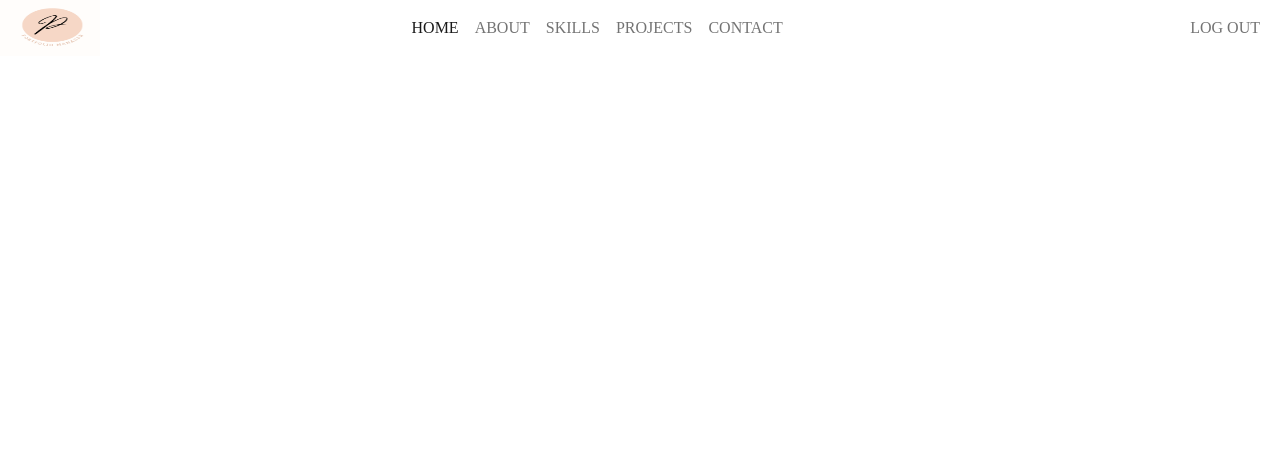
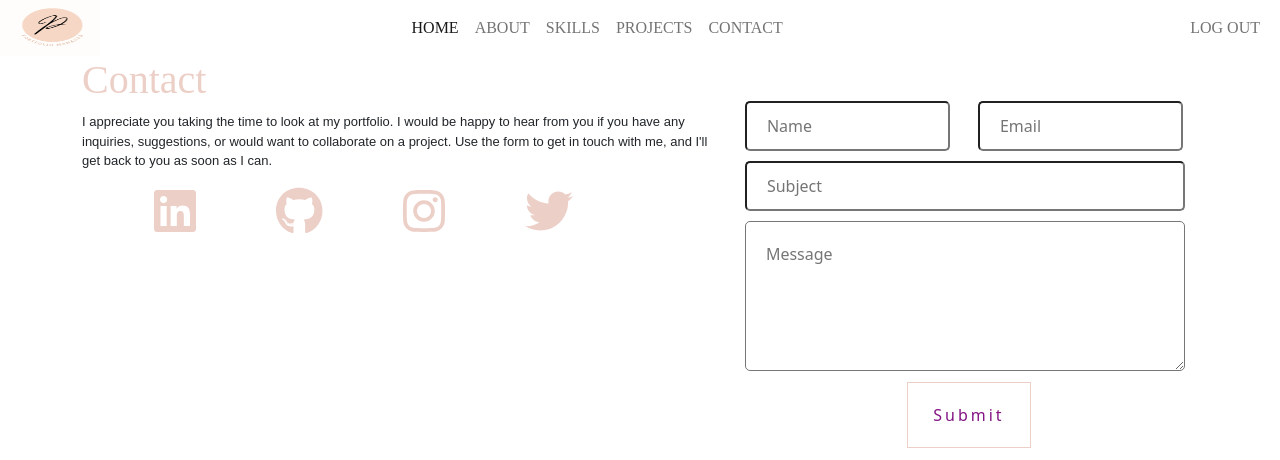
Before and after one commit to Grace-aloo/Portforlio, a React (Create React App) app: page /contact in a window 1280 px wide. Shown: the top 460 px of the page. Built offline with nearby package versions, Linux system fonts and the light colour scheme.

Commit message:
almost done with contact, more styling to be done

```diff
--- a/src/App.js
+++ b/src/App.js
@@ -4,7 +4,7 @@ import React, { useState,useEffect } from "react";
 import Signup from './components/Signup';
 import Login from './components/Login';
 import NavBar from './components/NavBar';
-// import Contact from './components/Contact';
+import Contact from './components/Contact';
 import About from './components/About';
  import Home from './components/Home'
 import 'bootstrap/dist/css/bootstrap.min.css';
@@ -20,7 +20,7 @@ function App() {
         <Routes>
            <Route path='/home' element={<Home/>}></Route>
            <Route path='/about' element={<About/>}></Route>
-           {/* <Route path='/contact' element={<Contact/>}></Route> */}
+           <Route path='/contact' element={<Contact/>}></Route>
            <Route path='/' element={<Login/>}></Route>
            <Route path='/signup' element={<Signup/>}></Route>
         </Routes>
--- a/src/components/About.js
+++ b/src/components/About.js
@@ -5,12 +5,6 @@ import './about.css'
 
 function About(){
     const [letterClass, setLetterClass] = useState('text-animate')
-
-    // useEffect(() => {
-    //   return setTimeout(() => {
-    //     setLetterClass('text-animate-hover')
-    //   }, 3000)
-    // }, [])
     useEffect(() => {
         const timeout = setTimeout(() => {
           setLetterClass('text-animate-hover')
--- a/src/components/Contact.js
+++ b/src/components/Contact.js
@@ -1,8 +1,165 @@
-import React from "react";
+import React, {useEffect,useState} from "react";
+import Animated from "./Animated";
+import './contact.css'
+import { FontAwesomeIcon } from '@fortawesome/react-fontawesome'
+import {faLinkedin,faGithub,faTwitter,faInstagram} from '@fortawesome/free-brands-svg-icons'
+
 
 function Contact(){
+    const [letterClass, setLetterClass] = useState('text-animate')
+    const [formData, setFormData] = useState({
+        name: "",
+        email: "",
+        subject: "",
+        message:''
+    });
+
+
+    useEffect(() => {
+        const timeout = setTimeout(() => {
+          setLetterClass('text-animate-hover')
+        }, 4000)
+
+        return () => {
+          clearTimeout(timeout)
+        }
+    }, [])
+    function handleChange(e) {
+        setFormData({
+          ...formData,
+          [e.target.name]: e.target.value
+        });
+      }
+      function handleSubmit(e) {
+        e.preventDefault();
+           setFormData({
+            name:'',
+            message:'',
+            email:'',
+            subject:''
+        })
+
+        }
     return(
-        <div></div>
+        <div className="contact">
+            <div className="container contact-page">
+             <div className="zone">
+                <h1>
+                <Animated
+                    letterClass={letterClass}
+                    strArray={['C', 'o', 'n', 't', 'a', 'c', 't']}
+                    idx={15}
+                 />
+                </h1>
+                <div className="zone2">
+
+                <p>I appreciate you taking the time to look at my portfolio.
+                   I would be happy to hear from you if you have any inquiries, suggestions, or would want to collaborate on a project.
+                   Use the form to get in touch with me, and I'll get back to you as soon as I can.
+                </p>
+                </div>
+                <ul>
+        <li className="list">
+          <a
+            href="https://www.linkedin.com/"
+            target="_blank"
+            rel="noreferrer"
+          >
+            <FontAwesomeIcon
+              icon={faLinkedin}
+              color=" #eccfc7"
+              size="3x"
+              className="anchor-icon"
+            />
+          </a>
+        </li>
+        <li className="list">
+          <a
+            href="https://github.com/"
+            target="_blank"
+            rel="noreferrer"
+          >
+            <FontAwesomeIcon
+              icon={faGithub}
+              color=" #eccfc7"
+              size="3x"
+              className="anchor-icon"
+            />
+          </a>
+        </li>
+        <li className="list">
+          <a
+            href="https://www.instagram.com/"
+            rel="noreferrer"
+            target="_blank"
+          >
+            <FontAwesomeIcon
+              icon={faInstagram}
+              size="3x"
+              color="#eccfc7"
+              className="anchor-icon"
+            />
+          </a>
+        </li>
+        <li className="list">
+          <a href="https://twitter.com/" rel="noreferrer" target="_blank">
+            <FontAwesomeIcon
+              icon={faTwitter}
+              size="3x"
+              color=" #eccfc7"
+              className="anchor-icon"
+            />
+          </a>
+        </li>
+      </ul>
+            </div>
+
+            <div className="contact-form">
+                <form onSubmit={handleSubmit}>
+                    <ul>
+                    <div className="user-input">
+                    <input
+                    type="text"
+                    placeholder="Name"
+                    name="name"
+                    id="name"
+                    onChange={handleChange}
+                    value={formData.name}
+                    required
+                    />
+                    <input
+                    type="email"
+                    placeholder="Email"
+                    name="email"
+                    id="mail"
+                    onChange={handleChange}
+                    value={formData.email}
+                    required
+                    />
+                    </div>
+                    <input
+                    type="text"
+                    placeholder="Subject"
+                    name="subject"
+                    id="subject"
+                    onChange={handleChange}
+                    value={formData.subject}
+                    required
+                    />
+                    <textarea
+                    placeholder="Message"
+                    name="message"
+                    id="message"
+                    onChange={handleChange}
+                    value={formData.message}
+                    required>
+                    </textarea>
+                    <center><button type="submit">Submit</button></center>
+                    </ul>
+                </form>
+            </div>
+        </div>
+        </div>
     )
 }
 export default Contact
--- /dev/null
+++ b/src/components/contact.css
@@ -0,0 +1,73 @@
+.contact-page{
+   display:flex;
+}
+
+.contact-form{
+    /* position:fixed; */
+    width:100%;
+    margin-top: 40px;
+    animation: fadeInUp 2s 2s;
+    animation-fill-mode: forwards;
+}
+.list{
+    margin-top: 50px;
+    display: inline;
+    padding: 40px;
+    color:  #eccfc7;
+}
+#name,#mail,#subject {
+  border: 0 solid 1px;
+  margin: 5px;
+  /* background: #115173; */
+  height: 50px;
+  font-size: 16px;
+  /* color: #fff; */
+  padding: 20px;
+  box-sizing: border-box;
+  border-radius: 5px;
+}
+#name,#mail{
+    width: 91%;
+}
+#subject{
+    width:96%
+}
+
+#message {
+  width: 96%;
+  border: 0 solid 1px;
+  /* background: #115173; */
+  height: 50px;
+  font-size: 16px;
+  /* color: #fff; */
+  padding: 20px;
+  box-sizing: border-box;
+  min-height: 150px;
+  border-radius: 5px;
+  margin: 5px;
+
+}
+.user-input{
+    display: grid;
+    grid-template-columns: repeat(2, 1fr);
+    column-gap: 0.5rem;
+}
+button{
+    color: #851485;
+    /* color: #eccfc7; */
+    font-size: 20px;
+    letter-spacing: 3px;
+    text-decoration: none;
+    padding: 20px 25px;
+    border: 1px solid #eccfc7;
+    float: center;
+    border-radius: 4px;
+    background: 0 0;
+    text-transform: uppercase;
+    text-align: center;
+    margin-right: 10px;
+}
+button:hover{
+    background: #f7bdf7;
+    color: #333;
+}
```
